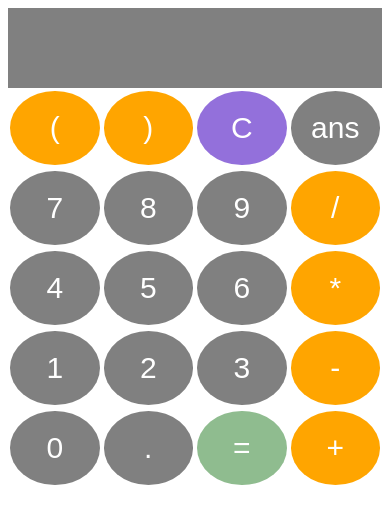
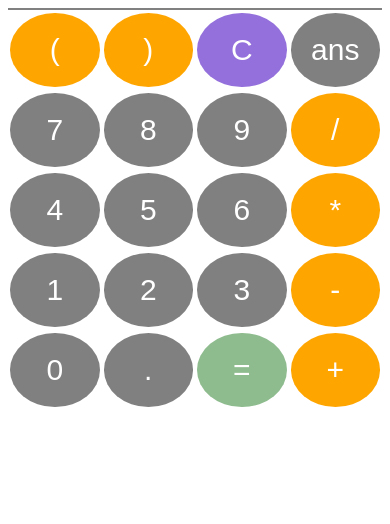
Before and after one commit to hrsandhu/hrsandhu.github.io, a plain HTML site: page calculator.html in a window 390 px wide. Drawn offline with nearby package versions, Linux system fonts and the light colour scheme.

Commit message:
Update calculator.css

```diff
--- a/calculator.css
+++ b/calculator.css
@@ -49,7 +49,7 @@
         display: grid;
         justify-content: center;
         grid-template-columns: repeat(4, 1fr);
-        grid-template-rows: repeat(5,1fr);
+        grid-template-rows: 1fr;
         grid-template-areas: "main main main main";
     }
 }
```
